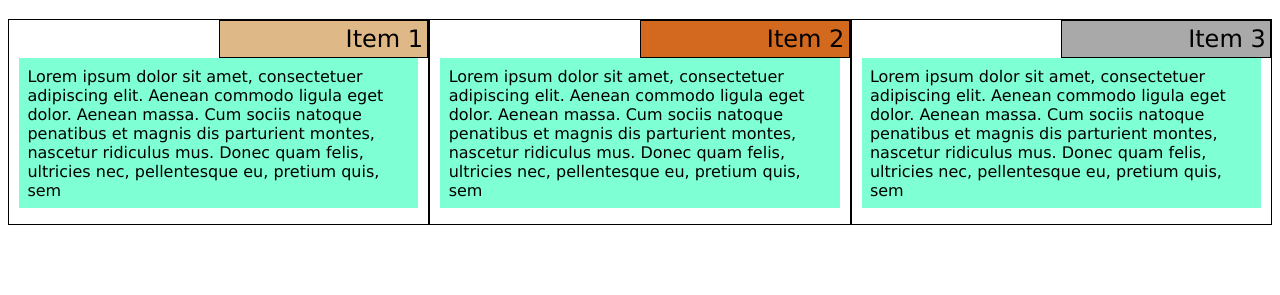
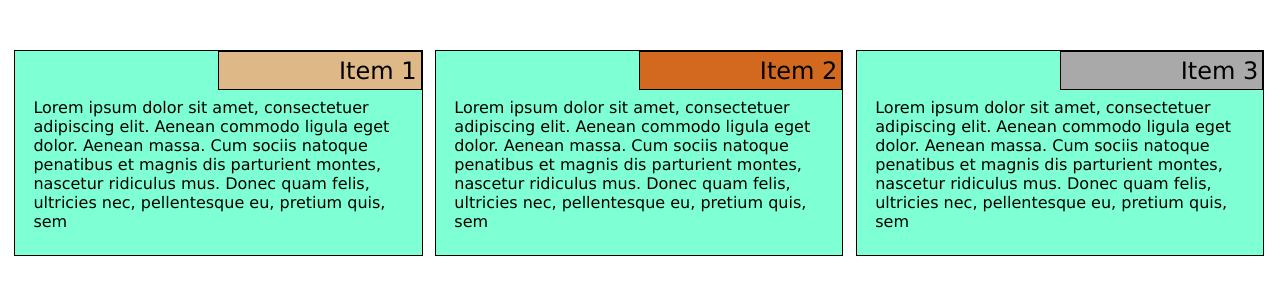
Before and after one commit to pranav-mallela/Coursera-WebDev-original, a plain HTML site: page module-2_solution/index.html in a window 1280 px wide. Shown: the part 69-364 px from the top of the page. Drawn offline with Linux system fonts and the light colour scheme.

Commit message:
Update styles_menu.css

```diff
--- a/module-2_solution/CSS/styles_menu.css
+++ b/module-2_solution/CSS/styles_menu.css
@@ -14,10 +14,12 @@ div{
     position: relative;
     border: 1px solid black;
     font-family: 'Lucida Sans', 'Lucida Sans Regular', 'Lucida Grande', 'Lucida Sans Unicode', Geneva, Verdana, sans-serif;
+    margin: 0.5%;
+    margin-top: 2.5%;
+    background-color: aquamarine;
 }
 
 p{
-    background-color: aquamarine;
     margin-top: 0;
     margin-left: 10px;
     margin-right: 10px;
@@ -58,7 +60,7 @@ p{
 {
     .col-lg-4{
         float: left;
-        width: 33.33%;
+        width: 32.3%;
     }
 }
 
@@ -66,7 +68,7 @@ p{
 {
     .col-md-6{
         float: left;
-        width: 50%;
+        width: 49%;
     }
     .col-md-12{
         width: 100%;
```
